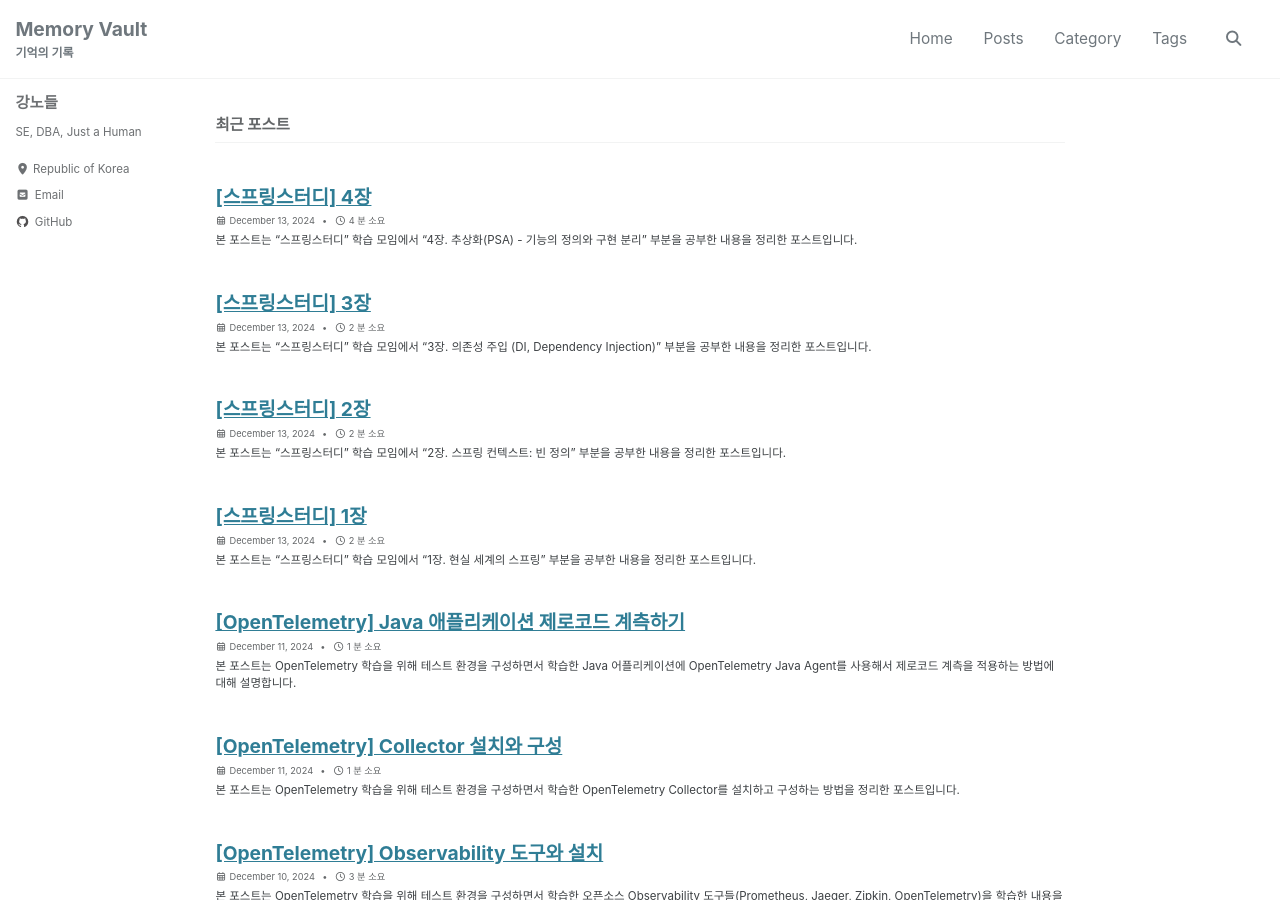
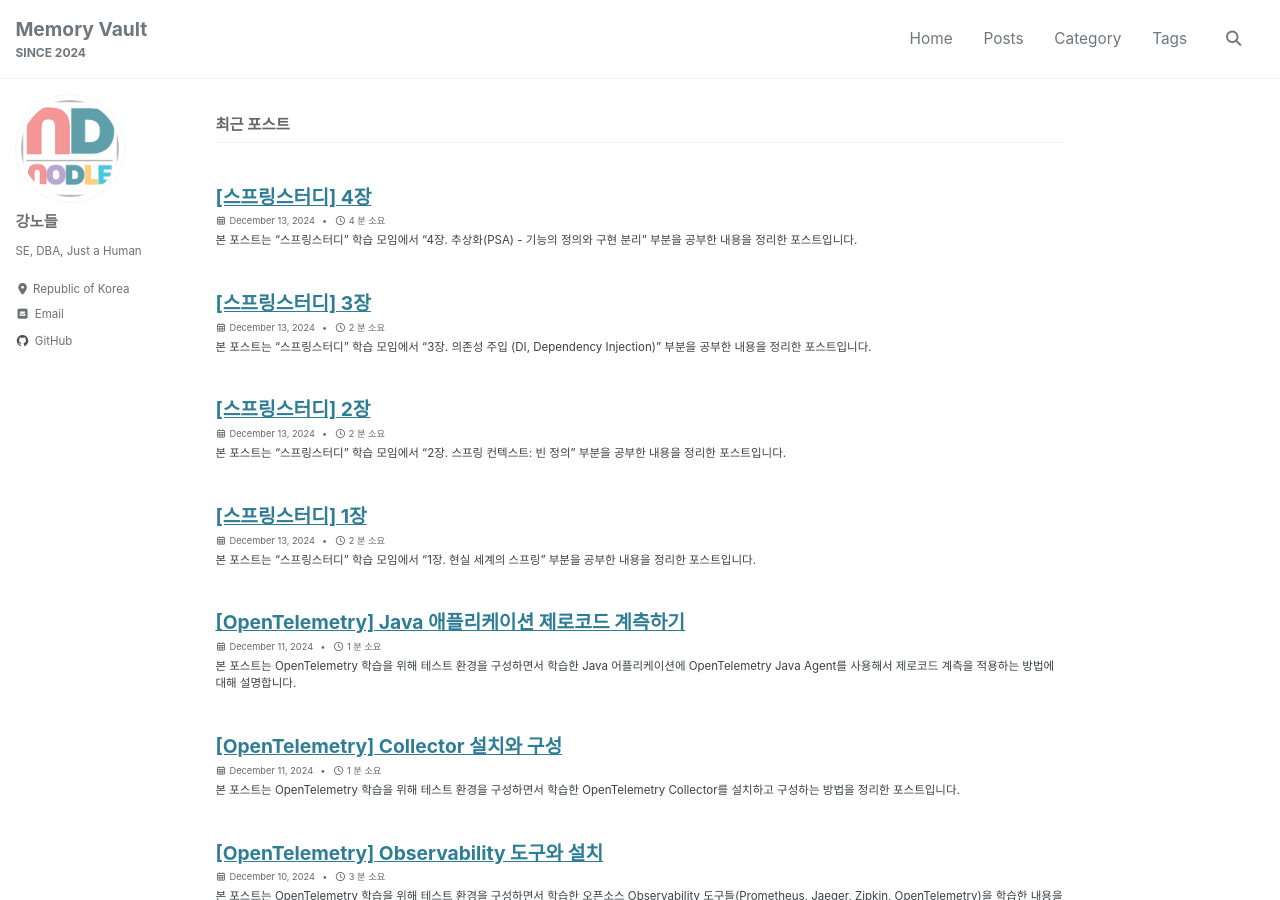
Before and after one commit to NodleKang/nodlekang.github.io, a Jekyll site: the page built from index.html, in a window 1280 px wide and 900 px high. Built offline with Jekyll 4.4.1, drawn with Linux system fonts in a browser that asks for light colours; cached includes are drawn as plain includes; some web fonts are replaced; the list of posts is cut into pages by our own code.

Commit message:
블로그 커스텀하기

```diff
--- a/_config.yml
+++ b/_config.yml
@@ -19,9 +19,9 @@ locale                   : "ko-KR"
 rtl                      : # true, false (default) # turns direction of the page into right to left for RTL languages
 title                    : "Memory Vault"
 title_separator          : "-"
-subtitle                 : "기억의 기록"
+subtitle                 : "SINCE 2024"
 name                     : "강노들"
-description              : ""
+description              : "기억을 기록합니다."
 url                      : ""
 baseurl                  : "/"
 repository               : "nodlekang/nodlekang.github.io"
@@ -56,6 +56,7 @@ author:
   name             : "강노들"
   bio              : "SE, DBA, Just a Human"
   location         : "Republic of Korea"
+  avatar           : "/assets/images/profile.png"
   email            :
   links:
     - label: "Email"
```
Also changed, not shown: assets/images/profile.png (added).
